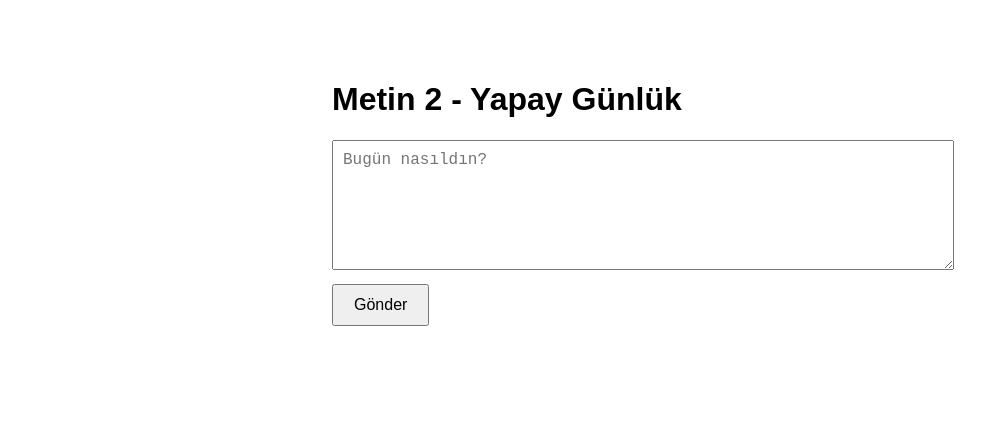
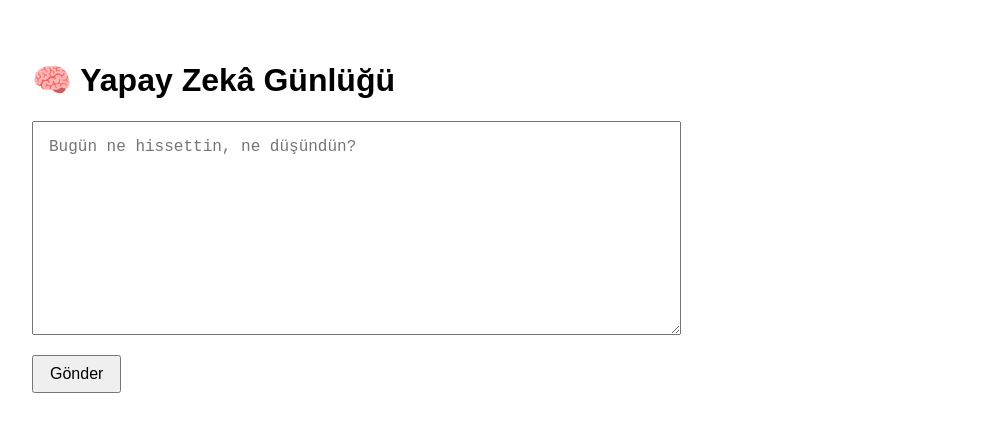
Before and after one commit to Metinmdns/metin2-diary, a Next.js app: page / in a window 1280 px wide. Shown: the top 432 px of the page, without its empty margins (8-993 px from the left). Built offline with nearby package versions, Linux system fonts and the light colour scheme.

Commit message:
Update index.tsx

```diff
--- a/pages/index.tsx
+++ b/pages/index.tsx
@@ -1,22 +1,22 @@
+// pages/index.tsx
 import { useState } from "react";
 
 export default function Home() {
-  const [input, setInput] = useState("");
+  const [entry, setEntry] = useState("");
   const [response, setResponse] = useState("");
   const [loading, setLoading] = useState(false);
 
   const handleSubmit = async () => {
-    if (!input.trim()) return;
     setLoading(true);
-    setResponse("");
     try {
-      const res = await fetch("/api/metin2", {
+      const res = await fetch("/api/diary", {
         method: "POST",
         headers: {
           "Content-Type": "application/json",
         },
-        body: JSON.stringify({ text: input }),
+        body: JSON.stringify({ entry }),
       });
+
       const data = await res.json();
       setResponse(data.result || "Cevap alınamadı.");
     } catch (err) {
@@ -25,34 +25,37 @@
       } else {
         setResponse("Bilinmeyen bir hata oluştu.");
       }
+    } finally {
+      setLoading(false);
     }
-
   };
 
   return (
-    <div style={{ maxWidth: 600, margin: "40px auto", padding: 20, fontFamily: "Arial" }}>
-      <h1>Metin 2 - Yapay Günlük</h1>
+    <main style={{ padding: "2rem", fontFamily: "Arial, sans-serif" }}>
+      <h1>🧠 Yapay Zekâ Günlüğü</h1>
       <textarea
-        rows={6}
-        value={input}
-        onChange={(e) => setInput(e.target.value)}
-        style={{ width: "100%", padding: 10, fontSize: 16 }}
-        placeholder="Bugün nasıldın?"
+        rows={10}
+        cols={60}
+        placeholder="Bugün ne hissettin, ne düşündün?"
+        value={entry}
+        onChange={(e) => setEntry(e.target.value)}
+        style={{ marginBottom: "1rem", padding: "1rem", fontSize: "1rem" }}
       />
+      <br />
       <button
         onClick={handleSubmit}
         disabled={loading}
-        style={{ marginTop: 10, padding: "10px 20px", fontSize: 16 }}
+        style={{
+          padding: "0.5rem 1rem",
+          fontSize: "1rem",
+          cursor: "pointer",
+        }}
       >
-        {loading ? "Gönderiliyor..." : "Gönder"}
+        {loading ? "Yükleniyor..." : "Gönder"}
       </button>
-
-      {response && (
-        <div style={{ marginTop: 20, background: "#f3f3f3", padding: 15, borderRadius: 8 }}>
-          <strong>Metin 2'nin yanıtı:</strong>
-          <p>{response}</p>
+      <div style={{ marginTop: "2rem", whiteSpace: "pre-wrap" }}>
+        {response}
       </div>
-      )}
-    </div>
+    </main>
   );
 }
```
Lines whose indentation alone changed are shown as unchanged.
